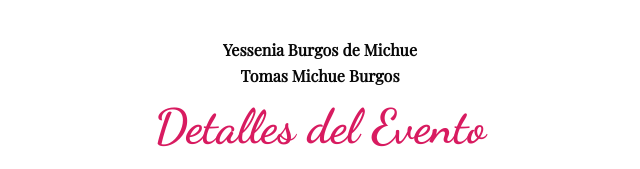
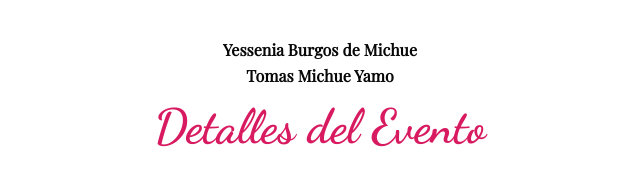
Before and after one commit to Ruedytass/misxvmf, a plain HTML site: page index.html in a window 1280 px wide. Shown: the part 1737-1906 px from the top of the page, 320-960 px from the left. Drawn offline with nearby package versions, Linux system fonts and the light colour scheme; a script that the page names is missing; a web font is replaced by a local one.

Commit message:
Update index.html

```diff
--- a/index.html
+++ b/index.html
@@ -78,7 +78,7 @@
                 <div class="seccion">
                     <h3 class="seccion-titulo">🌟 Acompañada de mis padrinos</h3>
                     <p><strong>Yessenia Burgos de Michue</strong><br>
-                    <strong>Tomas Michue Burgos</strong></p>
+                    <strong>Tomas Michue Yamo</strong></p>
                 </div>
    <h3>Detalles del Evento</h3>
 <div class="info-detalles">
```
